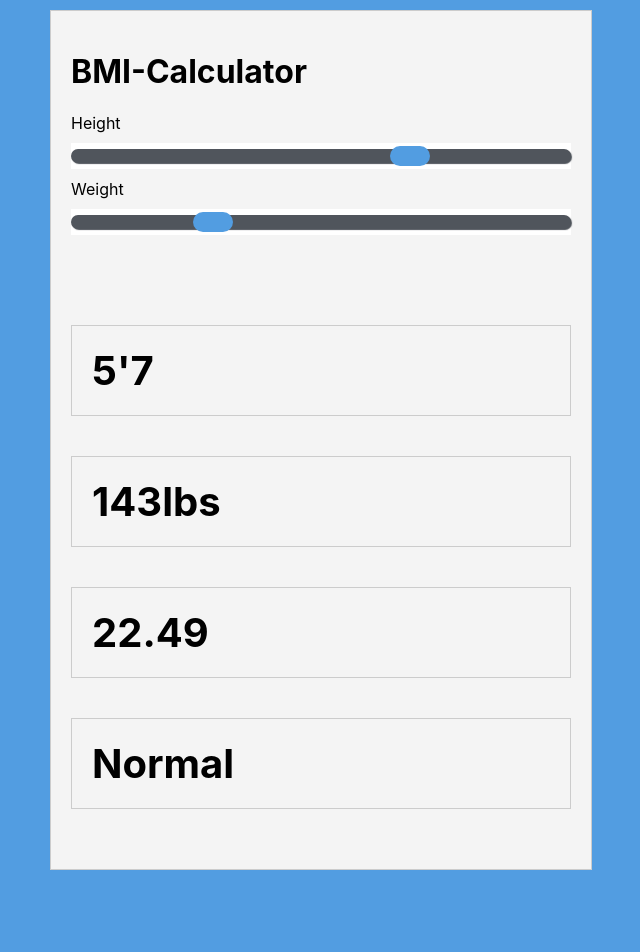
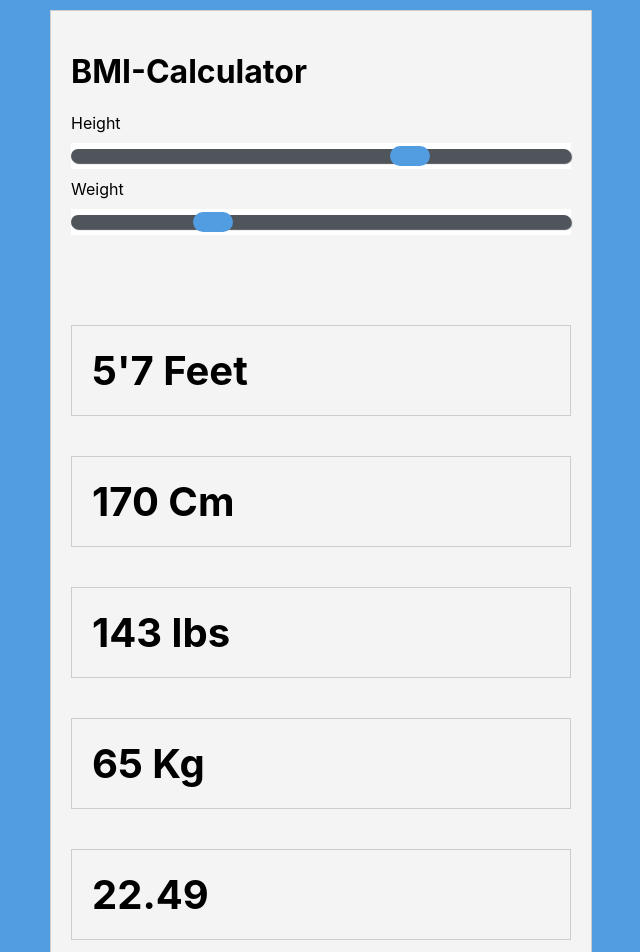
Before and after one commit to YaroslavW/bmi-react-calculator, a React (Create React App) app: page / in a window 1280 px wide. Shown: the top 952 px of the page, without its empty margins (319-959 px from the left). Before the commit the page ends 880 px from the top, so only its background shows below. Built offline with nearby package versions, Linux system fonts and the light colour scheme.

Commit message:
Supplemented with English and metric system

```diff
--- a/src/Components/Output.js
+++ b/src/Components/Output.js
@@ -21,10 +21,15 @@ class Output extends Component {
     let bmi = this.props.data.bmi;
     let bmiClass = this.props.data.bmiClass;
 
+    let m_height = this.props.data.height
+    let m_weight = this.props.data.weight
+
     return (
       <div className="output">
-        <h3>{height}</h3>
-        <h3>{weight}lbs</h3>
+        <h3>{height} Feet</h3>
+        <h3>{m_height} Сm</h3>
+        <h3>{weight} lbs</h3>
+        <h3>{m_weight} Kg</h3>
         <h3>{bmi}</h3>
         <h3 className={(this.props.data.bmiClass === "Obese") ? "danger" : ""}>{bmiClass} {(this.props.data.bmiClass === "Obese") ? <a href='http://someproductsite.com'>What Can i Do?</a> : ""}</h3>
       </div>
```
